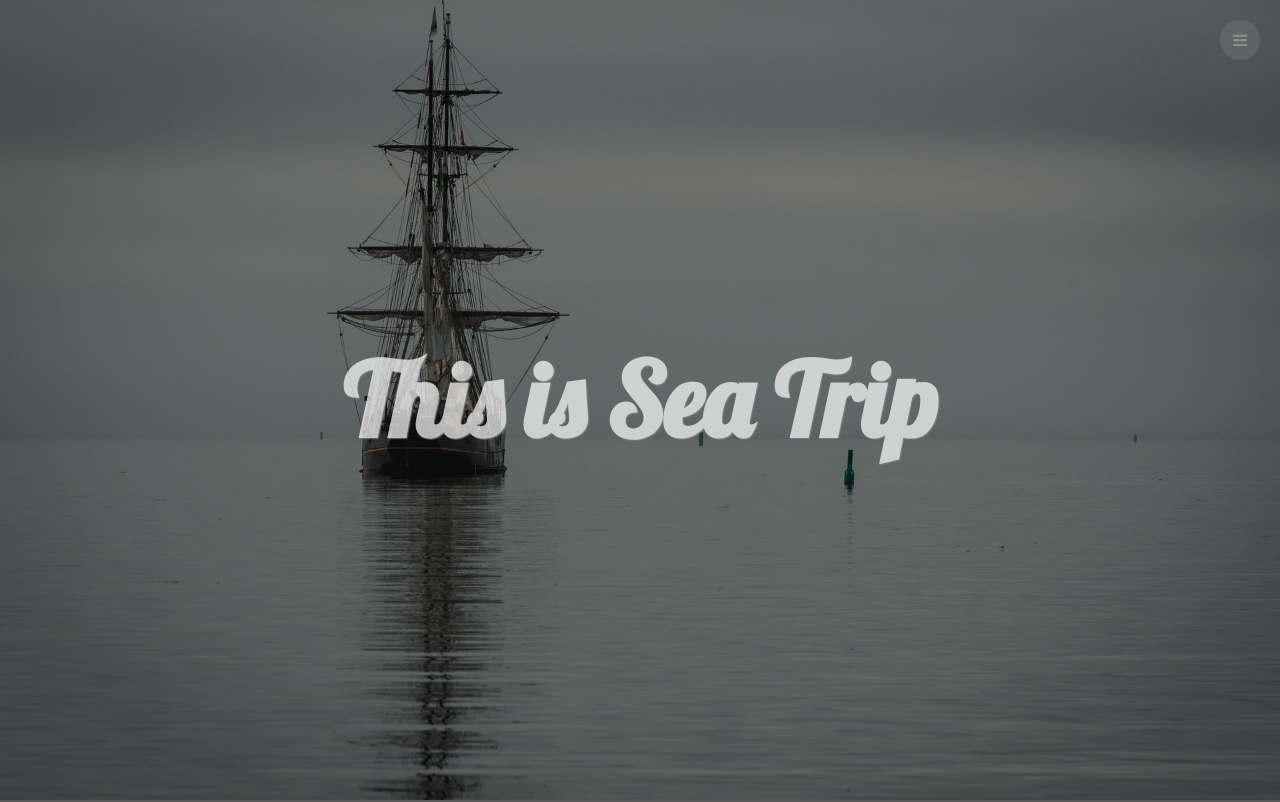
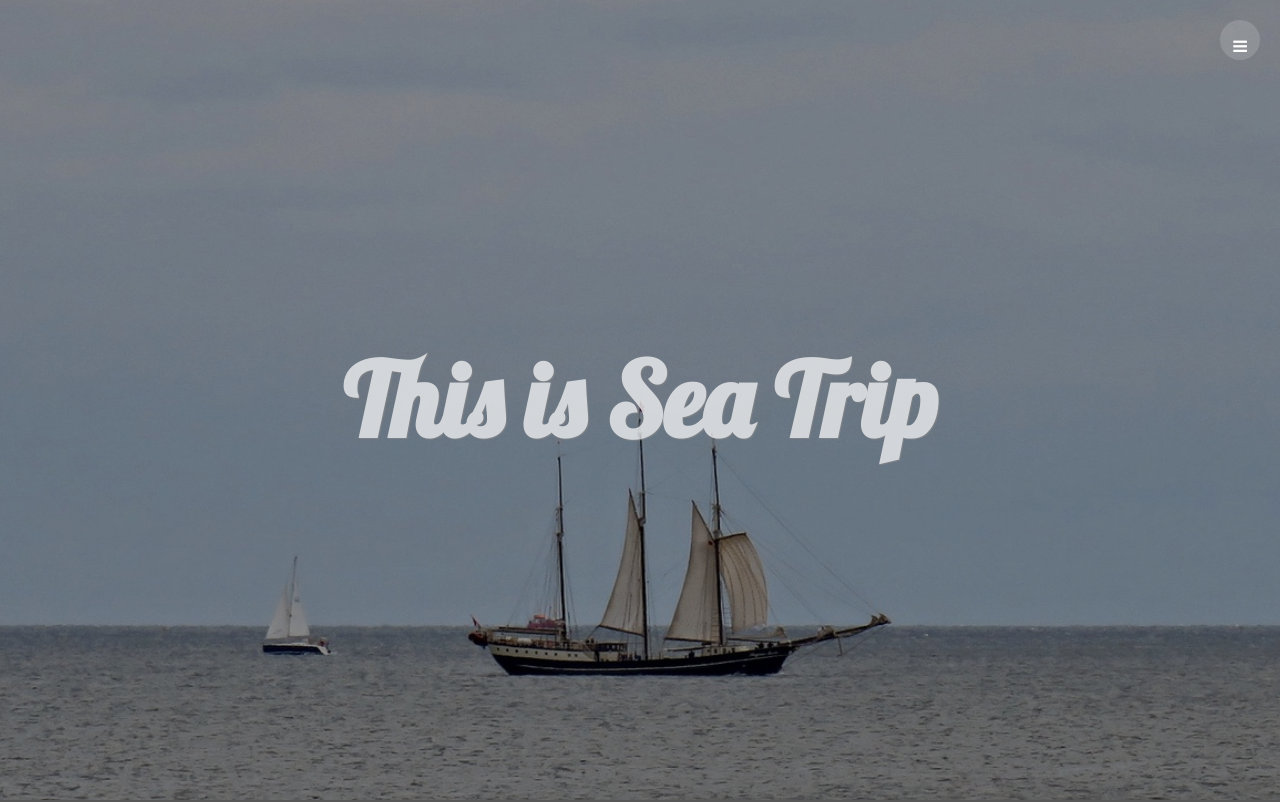
Before and after one commit to Belal-Sh/Project-3.0-Responsive, a plain HTML site: page index.html in a window 1280 px wide. Shown: the top 802 px of the page. Drawn offline with Linux system fonts and the light colour scheme; grey boxes are pictures that could not be loaded.

Commit message:
Header Edit!

```diff
--- a/css/style.css
+++ b/css/style.css
@@ -1,4 +1,7 @@
 /* general */
+:root{
+  scroll-behavior: smooth;
+}
 *{
   margin: 0;
   padding: 0;
@@ -9,12 +12,16 @@ body{
   font-family: "Open Sans", Arial, Helvetica, sans-serif;
 }
 /* header */
-
+header{
+  text-align: right;
+  position: fixed;
+  z-index: 10;
+  width: 100%;
+  padding: 20px;
+}
 .header-section{
   background-color: transparent;
-  position:absolute;
-  top: 20px;
-  right: 20px;
+  display: inline-block;
 }
 .header-section .menu-bars{
   text-align: center;
@@ -24,15 +31,22 @@ body{
   height: 40px;
   width: 40px;
   border-radius: 50%;
-  background-color:rgba(255, 255, 255, 0.25);
-  line-height: 40px;
-  color: #fff;
+  background-color:rgba(255, 255, 255, 0.15);
+  line-height: 6vh;
   position: relative;
-  z-index: 2;
+  border: 2px solid transparent;
+  z-index: 7;
+  transition: background-color 0.5s;
+}
+.header-section .menu-bars i{
+  color:#fff;
 }
 .header-section .menu-bars:hover{
-  background-color:rgba(0,0,0, 0.20);
+  background-color:rgba(0,0,0, 0.50);
   border: 2px solid #aaa;
+}
+.header-section .menu-bars:hover i{
+  color:#aaa;
 }
 
 input[type=checkbox]{
@@ -191,7 +205,7 @@ input[type=checkbox]:checked .side-menu{
 /* first section */
 
 .first-section .container{
-  background-image: url(../images/jamie-morrison-VXom6ACaGR0-unsplash.jpg);
+  background-image: url(../images/sailing-vessel-3544039_1280.jpg);
 }
 
 .first-section .first-section-header{
@@ -218,11 +232,11 @@ input[type=checkbox]:checked .side-menu{
 
 /* third section */
 .third-section .container{
-  background-image: url(../images/sailing-vessel-3544039_1280.jpg);
+  background-image: url(../images/pexels-tom-fisk-3063470.jpg);
 }
 /* fourth section */
 .fourth-section .container{
-  background-image: url(../images/pexels-tom-fisk-3063470.jpg);
+  background-image: url(../images/jamie-morrison-VXom6ACaGR0-unsplash.jpg);
 }
 /* fifth section */
 .fifth-section .container{
```
